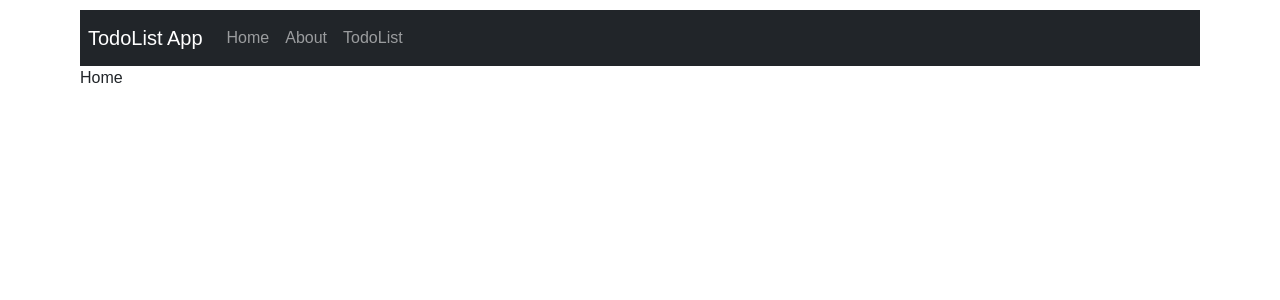
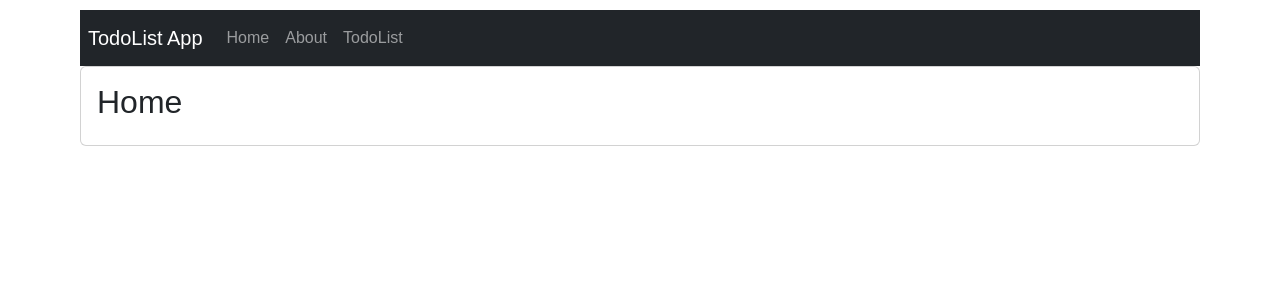
Before and after one commit to fanfarexo/quickstart-router-todolist, a React (Vite) app: page / in a window 1280 px wide. Shown: the top 300 px of the page. Built offline with nearby package versions, Linux system fonts and the light colour scheme.

Commit message:
feat: Home, About, NotFound 컴포넌트 작성

```diff
--- a/src/pages/About.tsx
+++ b/src/pages/About.tsx
@@ -1,5 +1,9 @@
 const About = () => {
-  return <div>About</div>;
+  return (
+    <div className='card card-body'>
+      <h2>About</h2>
+    </div>
+  );
 };
 
 export default About;
--- a/src/pages/Home.tsx
+++ b/src/pages/Home.tsx
@@ -1,5 +1,9 @@
 const Home = () => {
-  return <div>Home</div>;
+  return (
+    <div className='card card-body'>
+      <h2>Home</h2>
+    </div>
+  );
 };
 
 export default Home;
--- a/src/pages/NotFound.tsx
+++ b/src/pages/NotFound.tsx
@@ -1,5 +1,14 @@
+import { useLocation } from 'react-router';
+
 const NotFound = () => {
-  return <div>NotFound</div>;
+  const location = useLocation();
+
+  return (
+    <div className='m-3'>
+      <h3>존재하지 않는 경로</h3>
+      <p>요청 경로 : {location.pathname}</p>
+    </div>
+  );
 };
 
 export default NotFound;
```
